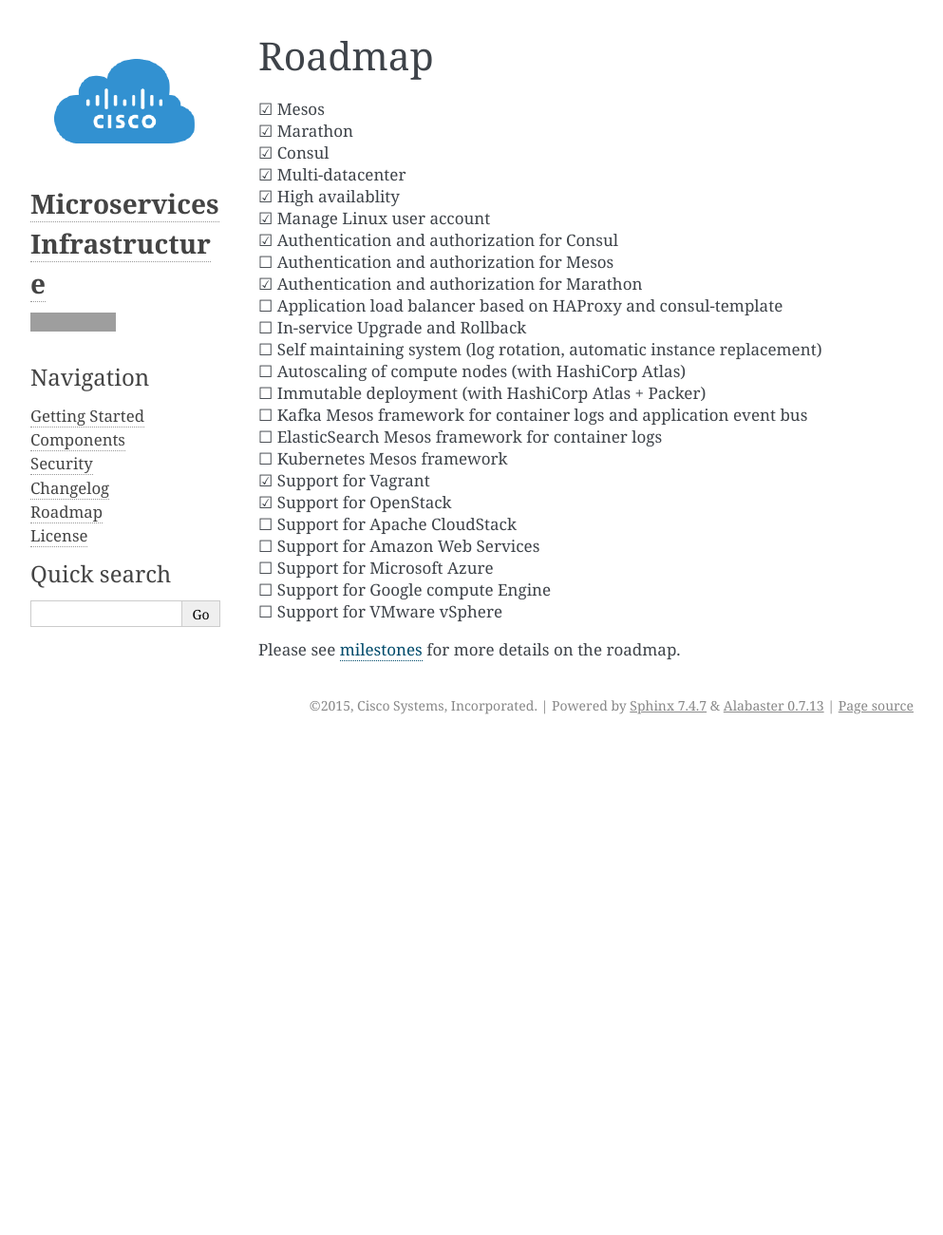
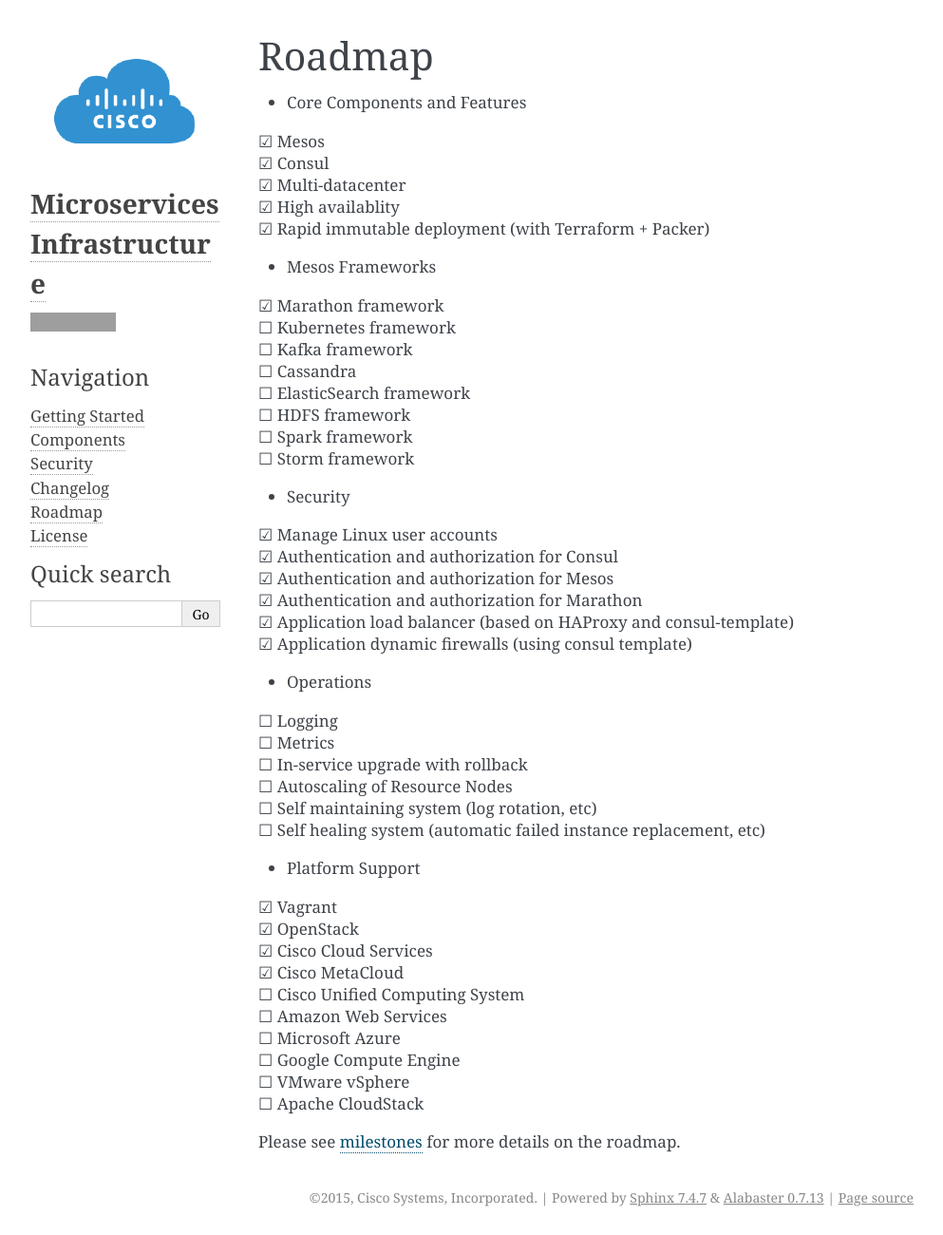
Before and after one commit to mantl/mantl, a Sphinx documentation site: the page built from docs/roadmap.rst, in a window 1280 px wide. Shown: the whole page at 95% size, without its empty margins (148-1141 px from the left). Built offline with Sphinx 7.4.7, drawn with Linux system fonts in a browser that asks for light colours; before the commit the page ends 900 px from its top, so only the background shows below that; grey boxes are pictures that could not be loaded.

Commit message:
Update roadmap docs

```diff
--- a/docs/roadmap.rst
+++ b/docs/roadmap.rst
@@ -1,30 +1,55 @@
 Roadmap
 =======
 
-| |x| Mesos
-| |x| Marathon
-| |x| Consul
-| |x| Multi-datacenter
-| |x| High availablity
-| |x| Manage Linux user account
-| |x| Authentication and authorization for Consul
-| |_| Authentication and authorization for Mesos
-| |x| Authentication and authorization for Marathon
-| |_| Application load balancer based on HAProxy and consul-template
-| |_| In-service Upgrade and Rollback
-| |_| Self maintaining system (log rotation, automatic instance replacement)
-| |_| Autoscaling of compute nodes (with HashiCorp Atlas)
-| |_| Immutable deployment (with HashiCorp Atlas + Packer)
-| |_| Kafka Mesos framework for container logs and application event bus
-| |_| ElasticSearch Mesos framework for container logs
-| |_| Kubernetes Mesos framework
-| |x| Support for Vagrant
-| |x| Support for OpenStack
-| |_| Support for Apache CloudStack
-| |_| Support for Amazon Web Services
-| |_| Support for Microsoft Azure
-| |_| Support for Google compute Engine
-| |_| Support for VMware vSphere
+* Core Components and Features
+|     |x| Mesos
+|     |x| Consul
+|     |x| Multi-datacenter
+|     |x| High availablity
+|     |x| Rapid immutable deployment (with Terraform + Packer)
+
+* Mesos Frameworks
+
+|     |x| Marathon framework
+|     |_| Kubernetes framework
+|     |_| Kafka framework
+|     |_| Cassandra
+|     |_| ElasticSearch framework
+|     |_| HDFS framework
+|     |_| Spark framework
+|     |_| Storm framework
+
+* Security
+
+|     |x| Manage Linux user accounts
+|     |x| Authentication and authorization for Consul
+|     |x| Authentication and authorization for Mesos
+|     |x| Authentication and authorization for Marathon
+|     |x| Application load balancer (based on HAProxy and consul-template)
+|     |x| Application dynamic firewalls (using consul template)
+
+* Operations
+
+|     |_| Logging
+|     |_| Metrics
+|     |_| In-service upgrade with rollback
+|     |_| Autoscaling of Resource Nodes
+|     |_| Self maintaining system (log rotation, etc)
+|     |_| Self healing system (automatic failed instance replacement, etc)
+
+
+* Platform Support
+
+|     |x| Vagrant
+|     |x| OpenStack
+|     |x| Cisco Cloud Services
+|     |x| Cisco MetaCloud
+|     |_| Cisco Unified Computing System
+|     |_| Amazon Web Services
+|     |_| Microsoft Azure
+|     |_| Google Compute Engine
+|     |_| VMware vSphere
+|     |_| Apache CloudStack
 
 Please see milestones_ for more details on the roadmap.
 
```
